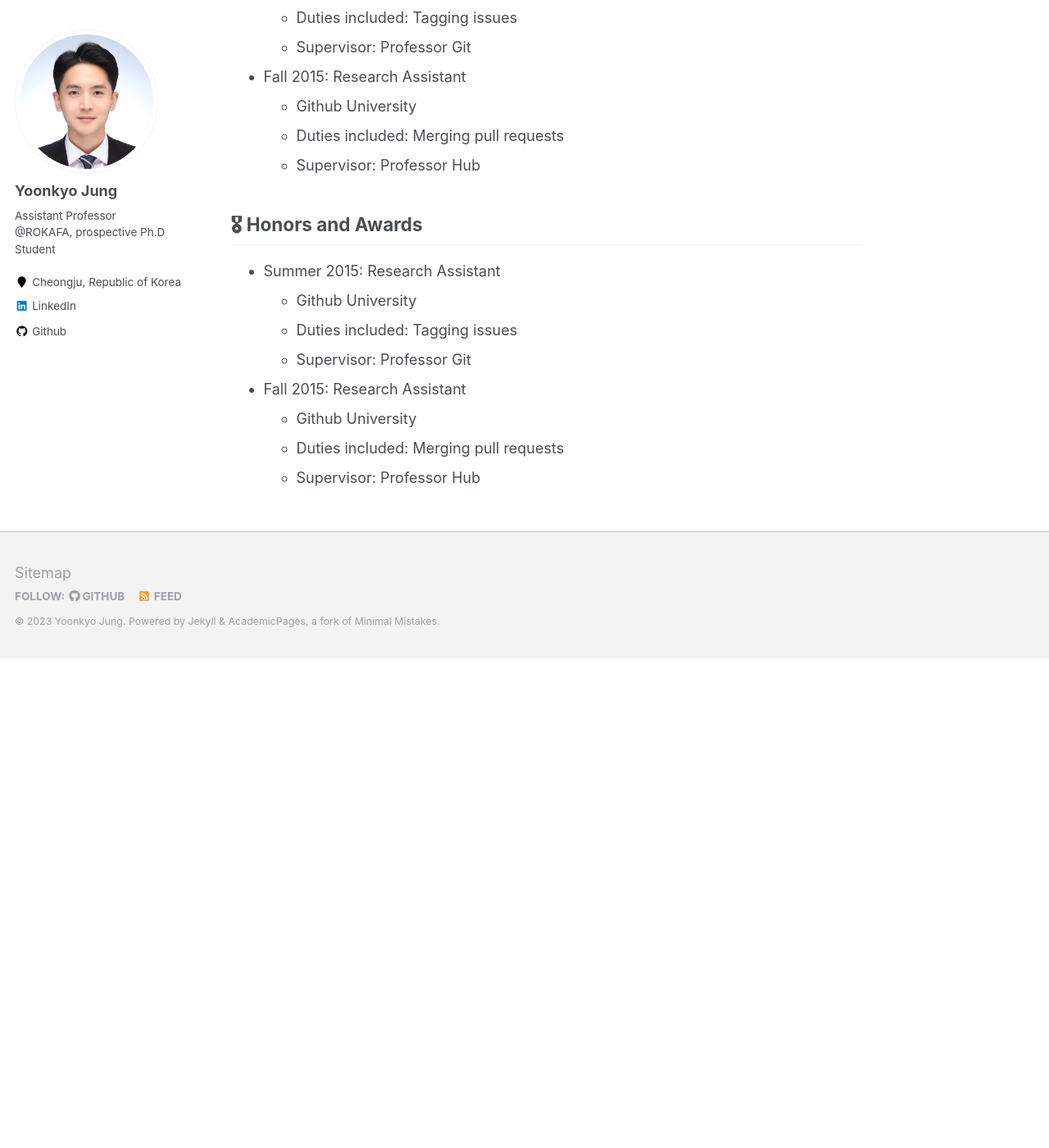
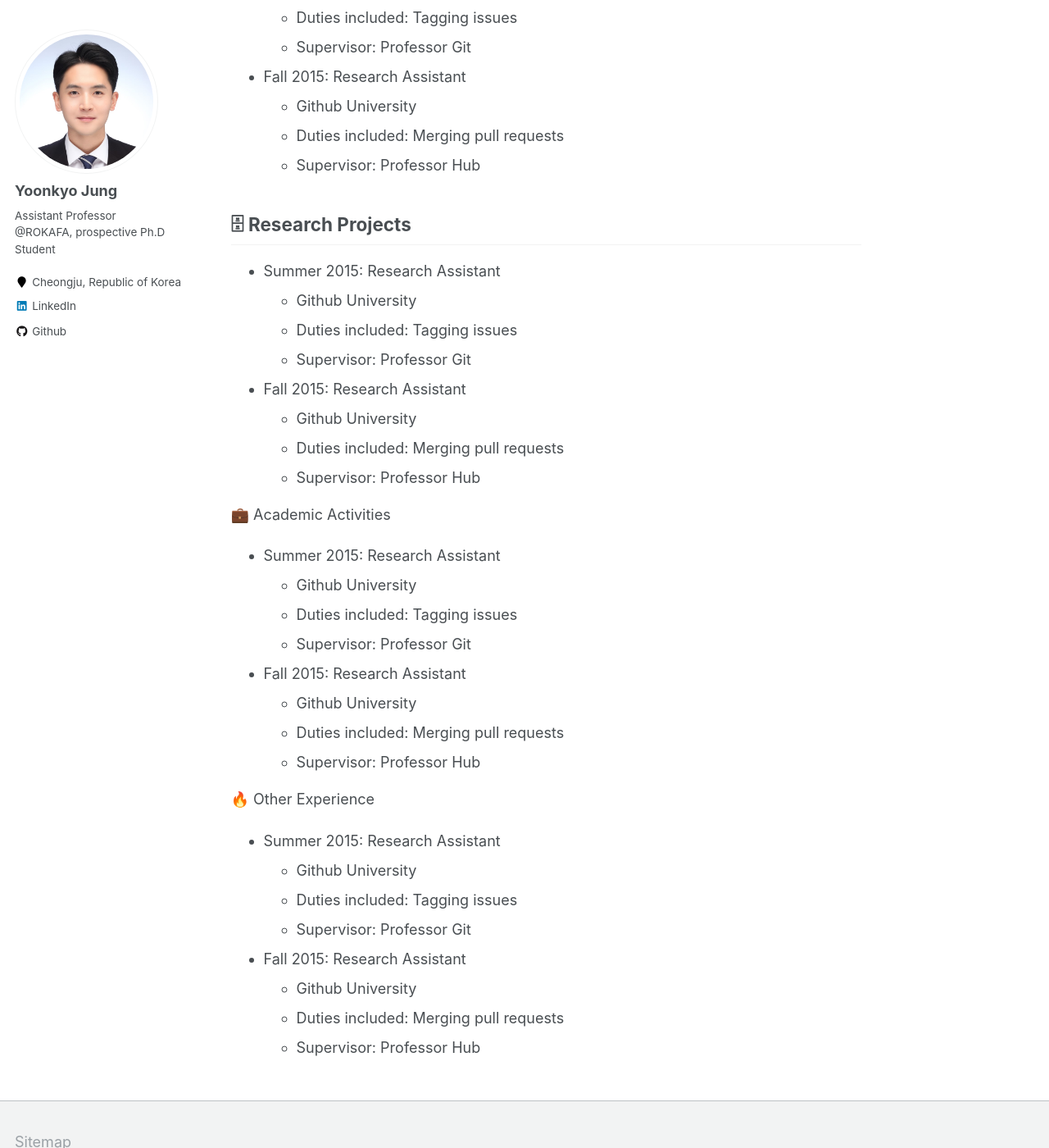
Before and after one commit to Yoonkyo/yoonkyo.github.io, a Jekyll site: the page built from _pages/about.md, in a window 1280 px wide and 1400 px high, scrolled down 1929 px. Shown: the whole window at 82% size. Built offline with Jekyll 4.4.1, drawn with Linux system fonts in a browser that asks for light colours; before the commit the page ends 2732 px from its top, so only the background shows below that; some of the changed text lies outside the part shown.

Commit message:
Add category

```diff
--- a/_pages/about.md
+++ b/_pages/about.md
@@ -67,7 +67,7 @@ Contact: ykjung.rokafa@gmail.com
   * Duties included: Merging pull requests
   * Supervisor: Professor Hub
 
-🎖 Honors and Awards
+🗄 Research Projects
 ------
 * Summer 2015: Research Assistant
   * Github University
@@ -78,3 +78,25 @@ Contact: ykjung.rokafa@gmail.com
   * Github University
   * Duties included: Merging pull requests
   * Supervisor: Professor Hub
+
+💼 Academic Activities
+* Summer 2015: Research Assistant
+  * Github University
+  * Duties included: Tagging issues
+  * Supervisor: Professor Git
+
+* Fall 2015: Research Assistant
+  * Github University
+  * Duties included: Merging pull requests
+  * Supervisor: Professor Hub
+
+🔥 Other Experience
+* Summer 2015: Research Assistant
+  * Github University
+  * Duties included: Tagging issues
+  * Supervisor: Professor Git
+
+* Fall 2015: Research Assistant
+  * Github University
+  * Duties included: Merging pull requests
+  * Supervisor: Professor Hub
```
Also changed, not shown: other parts of _pages/about.md (+1 -1 lines).
